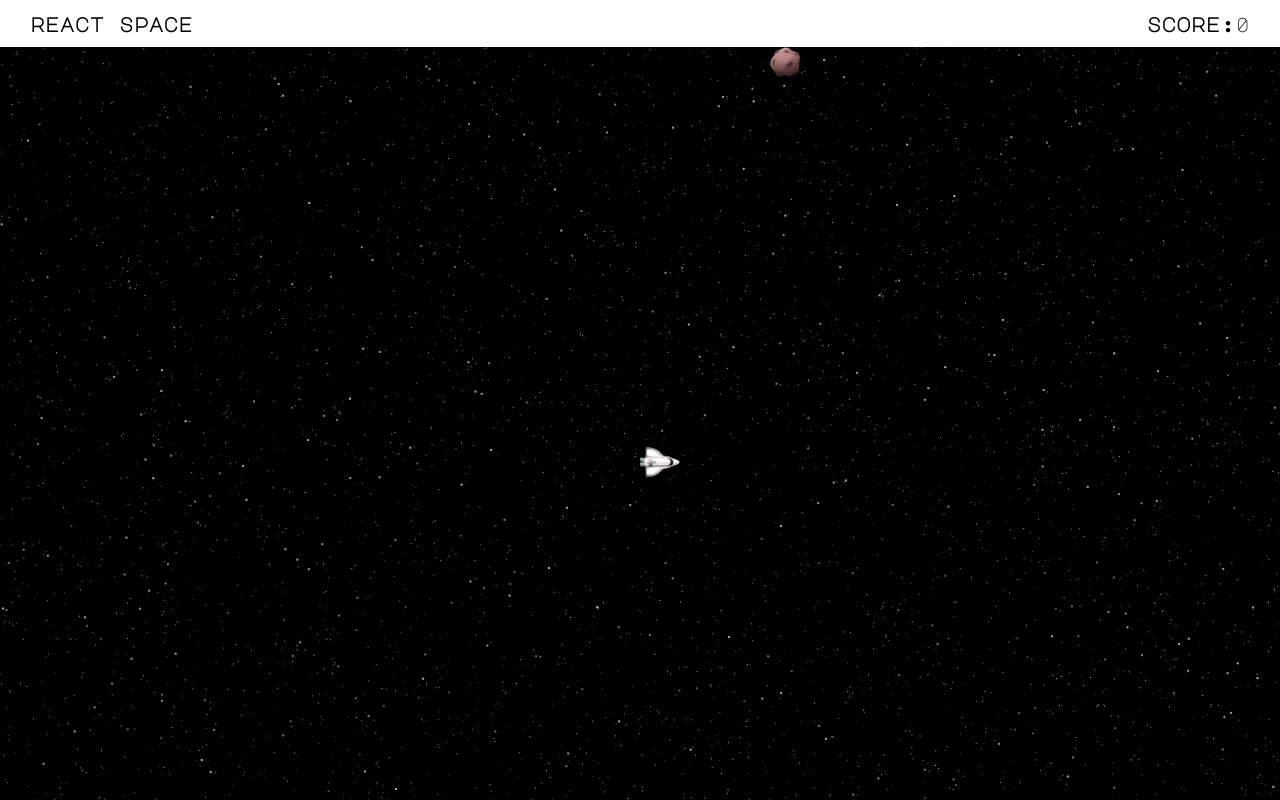
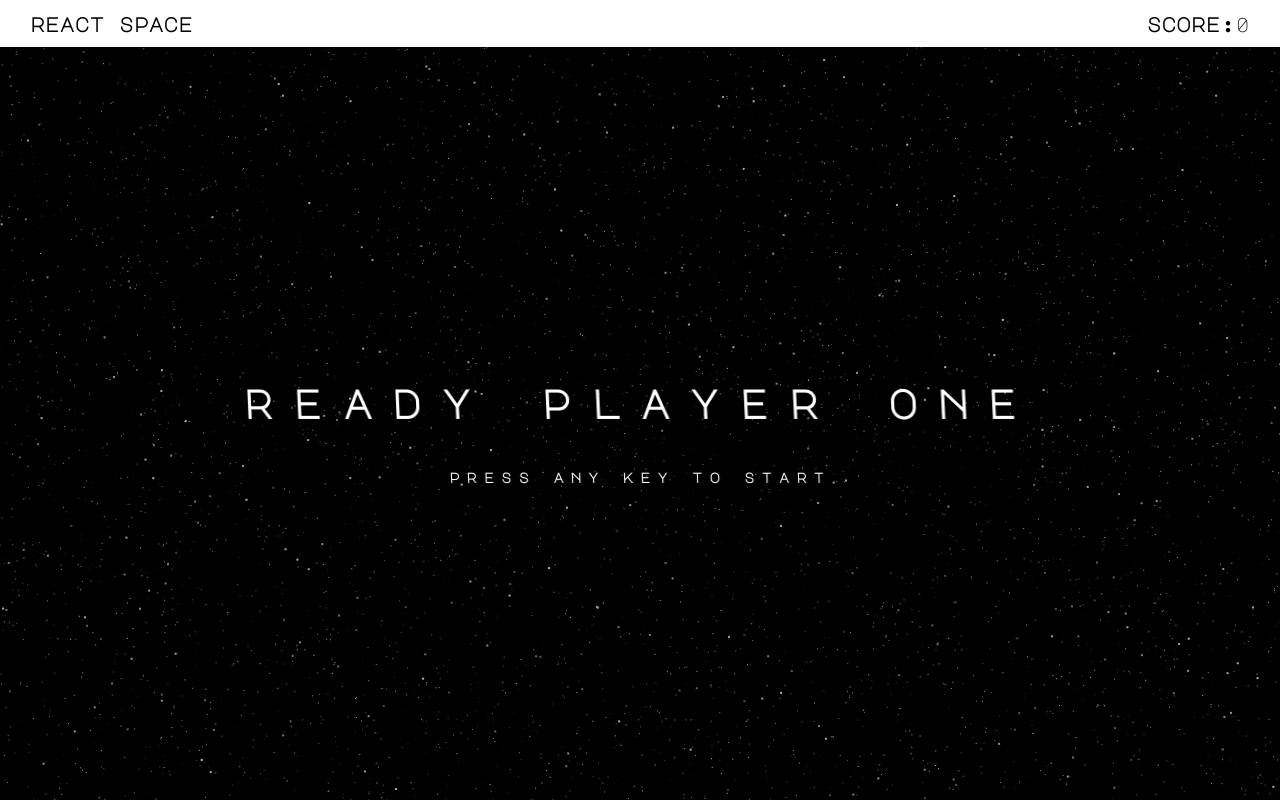
Before and after one commit to ccarrascal/react-space, a React (Create React App) app: page / in a window 1280 px wide. Built offline with nearby package versions, Linux system fonts and the light colour scheme.

Commit message:
Added initial screen with cool effects

```diff
--- a/src/actions/index.tsx
+++ b/src/actions/index.tsx
@@ -4,6 +4,7 @@ export const ADD_SCORE = "ADD_SCORE";
 export const SET_BACKGROUND = "SET_BACKGROUND";
 export const SET_PARTICLES = "SET_PARTICLES";
 export const SET_ASTEROID = "SET_ASTEROID";
+export const SET_GAME_STATE = "SET_GAME_STATE";
 
 export function addScore() {
     return { type: ADD_SCORE }
@@ -25,3 +26,7 @@ export const setParticles = (particles: any[]) => {
 export const setAsteroid = (asteroid: AsteroidState, index: number) => {
     return { type: SET_ASTEROID, asteroid, index };
 }
+
+export const setGameState = (state: any) => {
+    return { type: SET_GAME_STATE, state };
+}
--- a/src/components/Enemies/Enemies.tsx
+++ b/src/components/Enemies/Enemies.tsx
@@ -21,5 +21,4 @@ const ConnectedEnemies = ({score}: any): JSX.Element => {
 }
 const Enemies = connect(mapStateToProps)(ConnectedEnemies);
 
-
 export default Enemies;
--- a/src/components/Screen/Screen.tsx
+++ b/src/components/Screen/Screen.tsx
@@ -4,21 +4,22 @@ import { Ship } from "components/Ship";
 import React, { useEffect } from "react";
 import store from "store";
 import style from "./style.module.scss";
+import { connect } from "react-redux";
+import { GAME_STATE_GAME, GAME_STATE_READY } from "reducers";
+import { ScreenReady } from "components/ScreenReady";
 
 const STAR_COUNT = 6000;
 
-interface Props {
-    children: JSX.Element | JSX.Element[];
-}
+const drawStars = (total: number, canvas: HTMLCanvasElement | null) => {
+    const context = canvas && canvas.getContext("2d");
+    const background = store.getState().background;
 
-const drawStars = (total: number, canvas: HTMLCanvasElement | null) => {
-    if (!canvas) return;
-    const context = canvas && canvas.getContext("2d");
+    if (!canvas || !context) return;
 
     canvas.width = document.body.clientWidth;
     canvas.height = document.body.clientHeight;
 
-    if (context) {
+    if (background === null) {
         for (let x=0; x <= total; x++) {
             const star = {
                 x: Math.random() * canvas.width,
@@ -30,10 +31,16 @@ const drawStars = (total: number, canvas: HTMLCanvasElement | null) => {
             context.fillRect(star.x, star.y, size, size);
         }
         store.dispatch(setBackground(canvas));
+    } else {
+        context.putImageData(background, 0, 0);
     }
 }
 
-const Screen = (props: Props) => {
+const mapStateToProps = (state: any): any => {
+  return { gameState: state.gameState };
+};
+
+const ConnectedScreen = ({gameState}: any) => {
     const shipRef = React.createRef<HTMLDivElement>();
     const canvasRef = React.createRef<HTMLCanvasElement>();
 
@@ -48,13 +55,29 @@ const Screen = (props: Props) => {
 
     }, [canvasRef]);
 
+    let content;
+    switch (gameState) {
+        case GAME_STATE_READY:
+            content = <ScreenReady />
+        break;
+        case GAME_STATE_GAME:
+            content = (
+                <div>
+                    <Ship ref={shipRef} />
+                    <Enemies />
+                </div>
+            )
+        break;
+    }
+
     return (
         <div ref={shipRef} className={style.screen} id="Screen">
             <canvas id={"canvas"} ref={canvasRef} className={style.background} />
-            <Ship ref={shipRef} />
-            <Enemies />
+            {content}
         </div>
     )
 }
 
+const Screen = connect(mapStateToProps)(ConnectedScreen);
+
 export default Screen;
--- /dev/null
+++ b/src/components/ScreenReady/ScreenReady.tsx
@@ -0,0 +1,40 @@
+import { setGameState } from "actions";
+import classnames from "classnames";
+import { useEffect, useState } from "react";
+import { GAME_STATE_GAME } from "reducers";
+import style from "./style.module.scss";
+import store from "store";
+
+const ScreenReady = (): JSX.Element => {
+
+    const [start, setStart] = useState(false);
+
+    const pressAnyKey = () => {
+
+        if (!start) {
+            setStart(true);
+            setTimeout(() => {
+                store.dispatch(setGameState(GAME_STATE_GAME));
+            }, 1100);
+        }
+    };
+
+    useEffect(() => {
+        document.addEventListener("keydown", pressAnyKey);
+
+        return (): void => {
+            // Unbind the event listener on clean up
+            document.removeEventListener("keydown", pressAnyKey);
+        };
+
+    });
+
+    return (
+        <div className={classnames(style.screenReady, start ? style.hidden : style.visible)}>
+            <h2 className={style.glitch} data-text="Ready Player One">Ready Player One</h2>
+            <h3 className={style.glitch} data-text="Press any key to start">Press any key to start</h3>
+        </div>
+    )
+}
+
+export default ScreenReady;
--- /dev/null
+++ b/src/components/ScreenReady/index.tsx
@@ -0,0 +1 @@
+export { default as ScreenReady } from "./ScreenReady";
--- /dev/null
+++ b/src/components/ScreenReady/style.module.scss
@@ -0,0 +1,108 @@
+.screenReady {
+  &.visible {
+    opacity: 1;
+  }
+
+  &.hidden {
+    opacity: 0;
+  }
+
+  width: 100%;
+  height: 100%;
+  display: flex;
+  align-items: center;
+  justify-content: center;
+  flex-direction: column;
+  color: white;
+  font-family: "Major Mono Display", monospace;
+  transition: opacity 1s ease-in-out;
+
+  h2 {
+    font-size: 40px;
+    text-transform: lowercase;
+  }
+
+  h3 {
+    font-size: 14px;
+    text-transform: lowercase;
+  }
+
+  @mixin glitchCopy {
+    content: attr(data-text);
+    position: absolute;
+    top: 0;
+    left: 0;
+    width: 100%;
+    height: 100%;
+  }
+
+  .glitch {
+    position: relative;
+    color: white;
+    // font-size: 4em;
+    letter-spacing: 0.5em;
+    /* Animation provies a slight random skew. Check bottom of doc
+        for more information on how to random skew. */
+    animation: glitch-skew 1s infinite linear alternate-reverse;
+
+    // Creates a copy before our text.
+    &::before {
+      // Duplicates our text with the mixin.
+      @include glitchCopy;
+      // Scoots text slightly to the left for the color offset.
+      left: 2px;
+      // Creates the color 'shadow' that happens on the glitch.
+      text-shadow: -2px 0 #ff00c1;
+      /* Creates an initial clip for our glitch. This works in
+                a typical top,right,bottom,left fashion and creates a mask
+                to only show a certain part of the glitch at a time. */
+      clip: rect(44px, 450px, 56px, 0);
+      /* Runs our glitch-anim defined below to run in a 5s loop, infinitely,
+                with an alternating animation to keep things fresh. */
+      animation: glitch-anim 5s infinite linear alternate-reverse;
+    }
+
+    // Creates a copy after our text. Note comments from ::before.
+    &::after {
+      @include glitchCopy;
+      left: -2px;
+      text-shadow: -2px 0 #00fff9, 2px 2px #ff00c1;
+      animation: glitch-anim2 1s infinite linear alternate-reverse;
+    }
+  }
+
+  /* Creates an animation with 20 steaps. For each step, it calculates
+a percentage for the specific step. It then generates a random clip
+box to be used for the random glitch effect. Also adds a very subtle
+skew to change the 'thickness' of the glitch.*/
+  @keyframes glitch-anim {
+    $steps: 20;
+    @for $i from 0 through $steps {
+      #{percentage($i*(1/$steps))} {
+        clip: rect(random(100) + px, 9999px, random(100) + px, 0);
+        transform: skew((random(100) / 100) + deg);
+      }
+    }
+  }
+
+  // Same deal, just duplicated for ultra randomness.
+  @keyframes glitch-anim2 {
+    $steps: 20;
+    @for $i from 0 through $steps {
+      #{percentage($i*(1/$steps))} {
+        clip: rect(random(100) + px, 9999px, random(100) + px, 0);
+        transform: skew((random(100) / 100) + deg);
+      }
+    }
+  }
+
+  // Does the same deal as before, but now only skews. Used for main text.
+  @keyframes glitch-skew {
+    $steps: 10;
+    @for $i from 0 through $steps {
+      #{percentage($i*(1/$steps))} {
+        transform: skew((random(10) - 5) + deg);
+      }
+    }
+  }
+}
--- a/src/components/Ship/Ship.tsx
+++ b/src/components/Ship/Ship.tsx
@@ -3,6 +3,9 @@ import style from "./style.module.scss";
 import classnames from "classnames";
 import { rectRect } from "utils/collisions";
 import { explosion } from "utils";
+import store from "store";
+import { setGameState } from "actions";
+import { GAME_STATE_END } from "reducers";
 
 interface ShipState {
     azimut: number;
@@ -88,19 +91,24 @@ const Ship = React.forwardRef((props, ref: ForwardedRef<HTMLDivElement>) => {
             }
 
             checkCollision();
-            if (shipState.destroyed === false) {
-                if (checkIfImpact(shipRef.current)) {
-                    setShipState((previous) => {
-                        previous.destroyed = true;
-                        return previous;
-                    });
-                    explosion(shipState.left, shipState.top, 1000);
-                }
-            }
+            checkDestroyed();
         }
 
         setShipState(previous => ({...shipState}));
         animationRef.current = requestAnimationFrame(updatePosition);
+    }
+
+    // Check if ship is destroyed and end game.
+    const checkDestroyed = ():void => {
+        if (shipState.destroyed === false) {
+            if (checkIfImpact(shipRef.current)) {
+                setShipState((previous) => {
+                    previous.destroyed = true;
+                    return previous;
+                });
+                explosion(shipState.left, shipState.top, 1500);
+            }
+        }
     }
 
     // Check collision with enemies.
--- a/src/reducers/index.tsx
+++ b/src/reducers/index.tsx
@@ -1,7 +1,12 @@
-import { ADD_SCORE, SET_ASTEROID, SET_BACKGROUND, SET_PARTICLES } from "actions";
+import { ADD_SCORE, SET_ASTEROID, SET_BACKGROUND, SET_GAME_STATE, SET_PARTICLES } from "actions";
 import { AsteroidState } from "components/Asteroid/Asteroid";
 
+export const GAME_STATE_READY = 0;
+export const GAME_STATE_GAME = 1;
+export const GAME_STATE_END = 2;
+
 interface AppState {
+    gameState: number;
     score: number;
     background: ImageData | null; // Original background to use in animation frames.
     particles: any[];  // Explosions particles.
@@ -9,6 +14,7 @@ interface AppState {
 }
 
 const initialState: AppState = {
+    gameState: GAME_STATE_READY,
     score: 0,
     background: null,
     particles: [],
@@ -32,6 +38,10 @@ function rootReducer(state = initialState, action: any) {
         case SET_ASTEROID:
             state.asteroids[action.index] = {...action.asteroid};
         break;
+        case SET_GAME_STATE:
+            state.gameState = action.state;
+            state = {...state};
+        break;
     }
     return state;
 };
```
Also changed, not shown: 1 other file (tests, documents, lock files or other folders).
